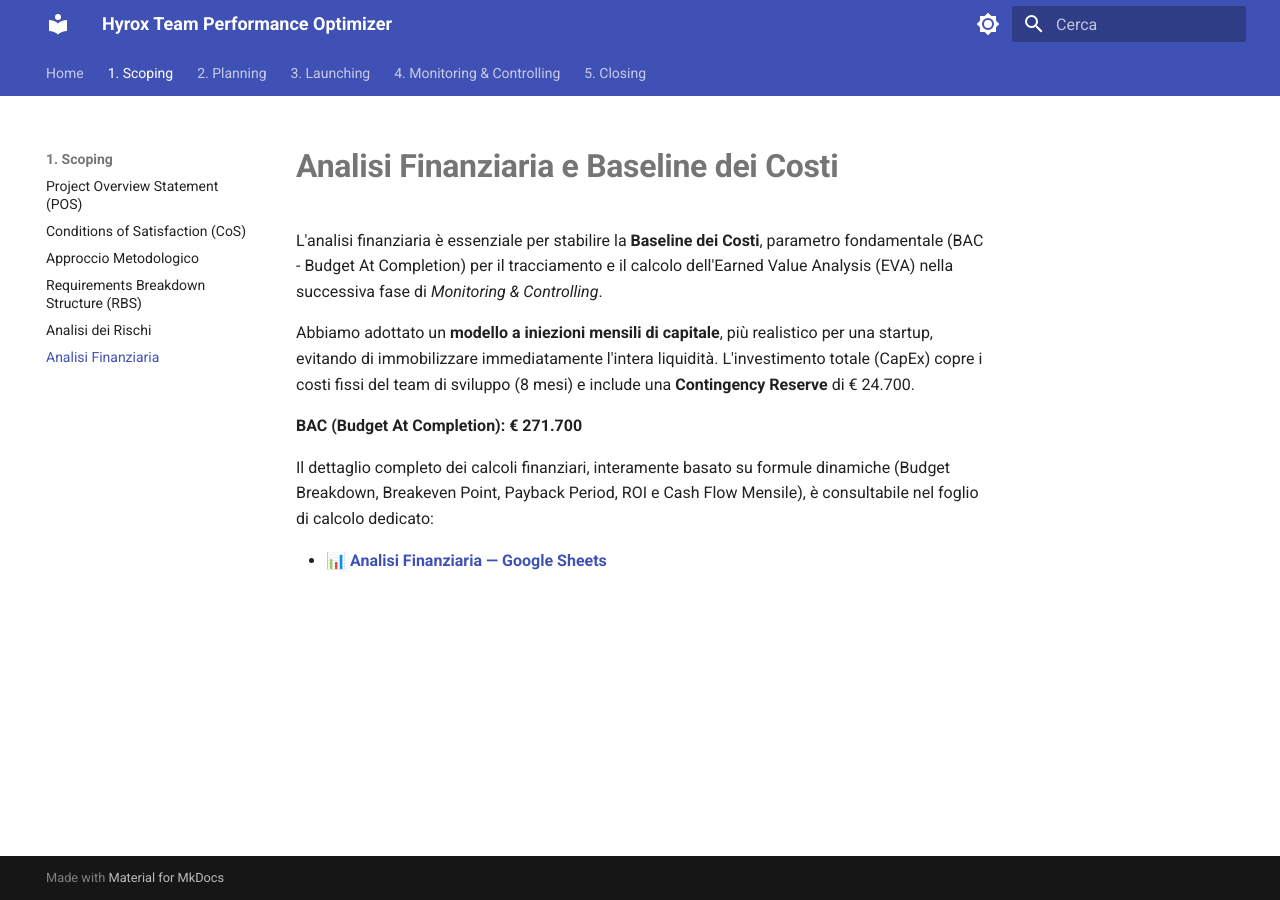
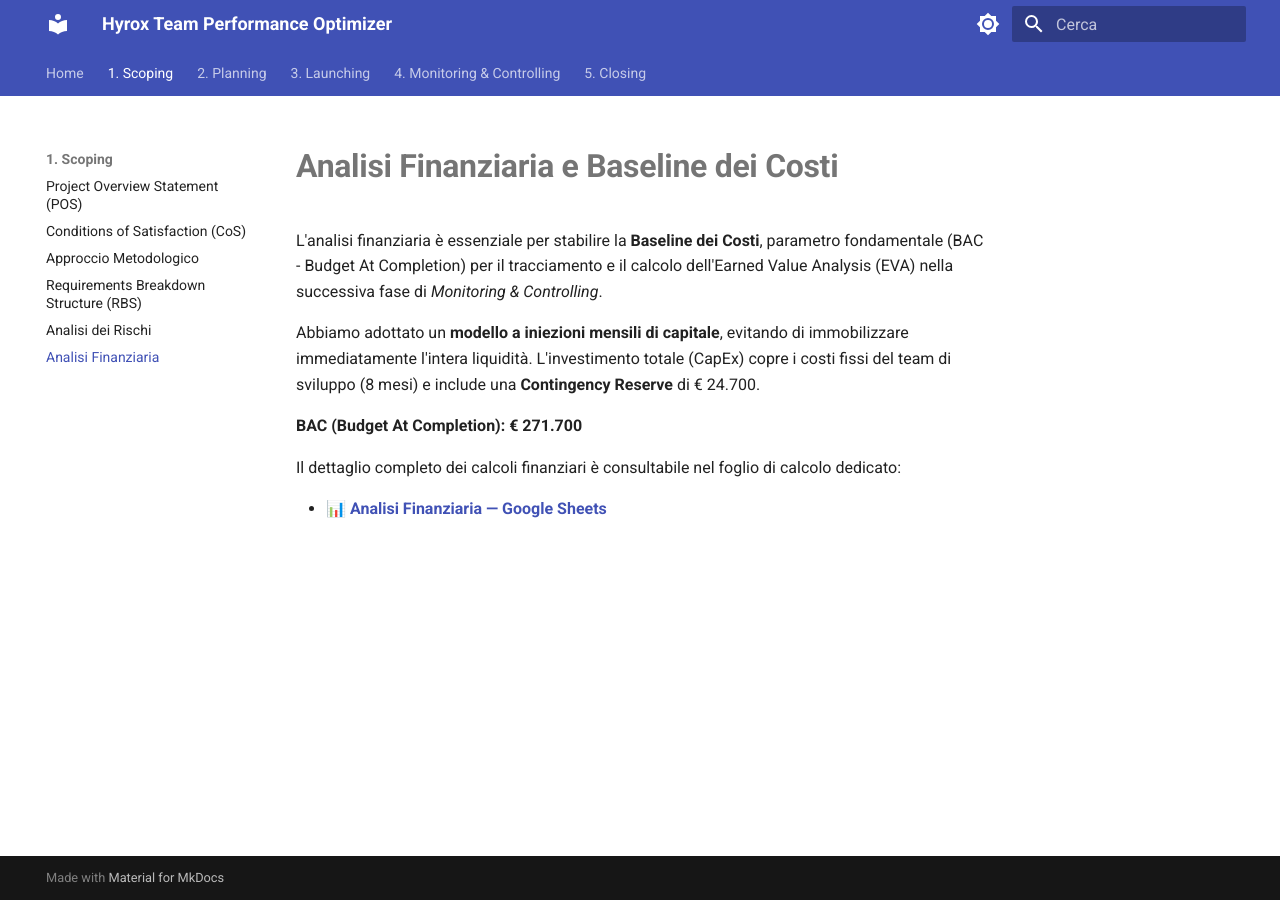
Before and after one commit to AndreaZavatta/Hyrox-Training-PM, an MkDocs documentation site: the page built from docs/1-Scoping/6-analisi_finanziaria.md, in a window 1280 px wide. Built offline with MkDocs 1.6.1 and Material for MkDocs 9.7.7, drawn with Linux system fonts in a browser that asks for light colours.

Commit message:
docs: simplify financial analysis description and remove mention of dynamic formulas

```diff
--- a/docs/1-Scoping/6-analisi_finanziaria.md
+++ b/docs/1-Scoping/6-analisi_finanziaria.md
@@ -2,10 +2,10 @@
 
 L'analisi finanziaria è essenziale per stabilire la **Baseline dei Costi**, parametro fondamentale (BAC - Budget At Completion) per il tracciamento e il calcolo dell'Earned Value Analysis (EVA) nella successiva fase di *Monitoring & Controlling*.
 
-Abbiamo adottato un **modello a iniezioni mensili di capitale**, più realistico per una startup, evitando di immobilizzare immediatamente l'intera liquidità. L'investimento totale (CapEx) copre i costi fissi del team di sviluppo (8 mesi) e include una **Contingency Reserve** di € 24.700.
+Abbiamo adottato un **modello a iniezioni mensili di capitale**, evitando di immobilizzare immediatamente l'intera liquidità. L'investimento totale (CapEx) copre i costi fissi del team di sviluppo (8 mesi) e include una **Contingency Reserve** di € 24.700.
 
 **BAC (Budget At Completion): € 271.700**
 
-Il dettaglio completo dei calcoli finanziari, interamente basato su formule dinamiche (Budget Breakdown, Breakeven Point, Payback Period, ROI e Cash Flow Mensile), è consultabile nel foglio di calcolo dedicato:
+Il dettaglio completo dei calcoli finanziari è consultabile nel foglio di calcolo dedicato:
 
 *   **[📊 Analisi Finanziaria — Google Sheets](https://docs.google.com/spreadsheets/d/19XTu6Voxyw5odQnj9YQEwUTFoXNlemCNNYU7TFtA7fo/edit?gid=1792359099#gid=1792359099)**
```
